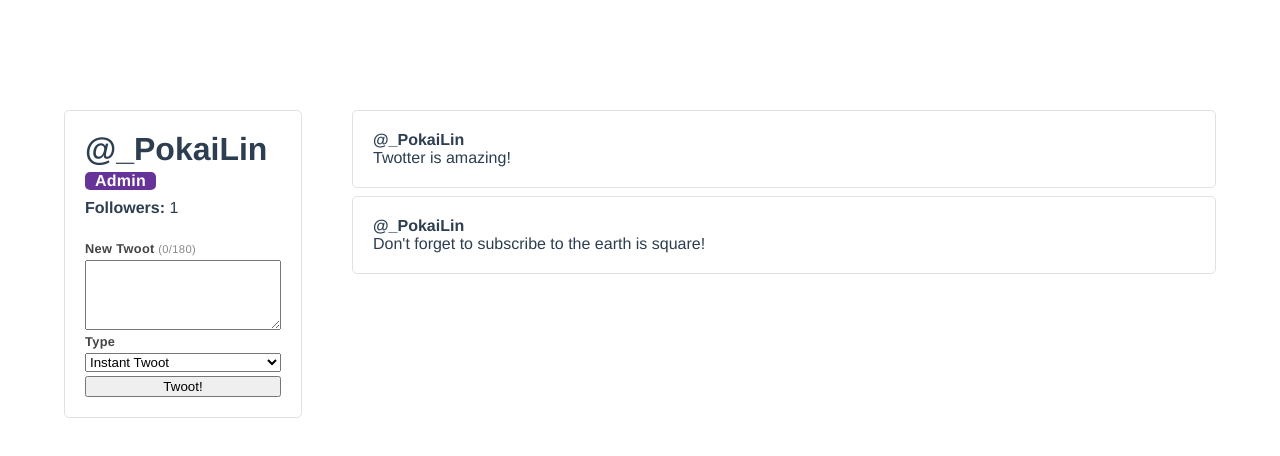
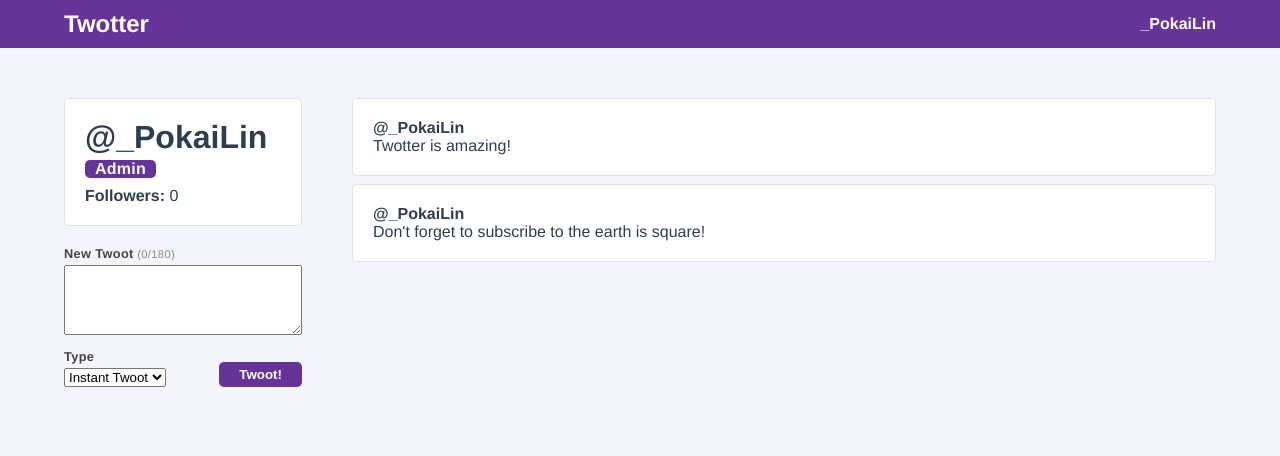
Before and after one commit to pokailin/twotter-tutorial, a Vue app: page / in a window 1280 px wide. Shown: the top 456 px of the page. Built offline with nearby package versions, Linux system fonts and the light colour scheme.

Commit message:
refactoring
move create twoot panel into its own file

```diff
--- a/src/App.vue
+++ b/src/App.vue
@@ -1,5 +1,11 @@
 <template>
-  <UserProfile />
+  <div id="app">
+    <nav>
+      <div class="navigation__logo">Twotter</div>
+      <div class="navigation__user">{{ user.username }}</div>
+    </nav>
+    <UserProfile />
+  </div>
 </template>
 
 <script>
@@ -8,10 +14,12 @@ import UserProfile from './components/UserProfile.vue';
 export default {
   name: 'App',
   components: { UserProfile },
-  methods: {
-    followUser() {
-      this.followers++;
-    },
+  data() {
+    return {
+      user: {
+        username: '_PokaiLin',
+      },
+    };
   },
 };
 </script>
@@ -21,9 +29,28 @@ export default {
   font-family: Avenir, Helvetica, Arial, sans-serif;
   -webkit-font-smoothing: antialiased;
   -moz-osx-font-smoothing: grayscale;
+  min-height: 100vh;
   color: #2c3e50;
-  margin-top: 60px;
   display: flex;
   flex-direction: column;
+  background-color: #f3f5fa;
+
+  nav {
+    display: flex;
+    align-items: center;
+    justify-content: space-between;
+    padding: 10px 5%;
+    background-color: rebeccapurple;
+    color: white;
+
+    .navigation__logo {
+      font-weight: bold;
+      font-size: 24px;
+    }
+
+    .navigation__user {
+      font-weight: bold;
+    }
+  }
 }
 </style>
--- /dev/null
+++ b/src/components/CreateTwootPanel.vue
@@ -0,0 +1,123 @@
+<template>
+  <form
+    class="create-twoot-panel"
+    @submit.prevent="createNewTwoot"
+    :class="{ '--exceeded-char-limit': exceededCharCount }"
+  >
+    <label for="newTwoot">
+      <strong>New Twoot</strong>
+      <span class="new-twoot__character-count">
+        ({{ newTwootCharacterCount }}/{{ twootCharacterLimit }})
+      </span>
+    </label>
+    <textarea id="newTwoot" rows="4" v-model="newTwootContent"></textarea>
+
+    <p :class="{ 'exceeded-char-limit-message': exceededCharacterCount }" v-if="exceededCharacterCount">
+      Twoots may not exceed 180 characters...
+    </p>
+
+    <div class="create-twoot-panel__submit">
+      <div class="create-twoot-type">
+        <label for="newTwootType"><strong>Type</strong></label>
+        <select id="newTwootType" v-model="selectedTwootType">
+          <option v-for="option in twootTypes" :key="option.value" :value="option.value">
+            {{ option.name }}
+          </option>
+        </select>
+      </div>
+
+      <button :disabled="exceededCharacterCount">Twoot!</button>
+    </div>
+  </form>
+</template>
+
+<script>
+export default {
+  name: 'CreateTwootPanel',
+  data() {
+    return {
+      twootCharacterLimit: 180,
+      newTwootContent: '',
+      selectedTwootType: 'instant',
+      twootTypes: [
+        { value: 'instant', name: 'Instant Twoot' },
+        { value: 'draft', name: 'Draft' },
+      ],
+    };
+  },
+  computed: {
+    newTwootCharacterCount() {
+      return this.newTwootContent.length;
+    },
+    exceededCharacterCount() {
+      return this.newTwootContent.length > this.twootCharacterLimit;
+    },
+  },
+  methods: {
+    createNewTwoot() {
+      if (this.newTwootContent && this.selectedTwootType !== 'draft') {
+        this.$emit('add-twoot', this.newTwootContent);
+        this.newTwootContent = '';
+      }
+    },
+  },
+};
+</script>
+
+<style lang="scss" scoped>
+.create-twoot-panel,
+.create-twoot-type {
+  display: flex;
+  flex-direction: column;
+  gap: 0.25rem;
+}
+
+.create-twoot-panel label,
+.create-twoot-type label {
+  font-size: 0.8rem;
+  color: #444;
+  letter-spacing: 0.35px;
+}
+
+.create-twoot-panel {
+  margin-right: 50px;
+  padding-top: 20px;
+
+  textarea {
+    padding: 4px 8px;
+  }
+
+  &.--exceeded-character-count {
+    textarea {
+      color: red;
+    }
+  }
+
+  .new-twoot__character-count {
+    color: #888;
+    font-size: 0.7rem;
+  }
+
+  .exceeded-char-limit-message {
+    color: red;
+    font-size: 0.65rem;
+    margin: 0;
+  }
+
+  .create-twoot-panel__submit {
+    display: flex;
+    justify-content: space-between;
+    margin: 10px 0;
+
+    button {
+      padding: 5px 20px;
+      margin: auto 0 0 0;
+      border-radius: 5px;
+      border: none;
+      background-color: rebeccapurple;
+      color: white;
+      font-weight: 700;
+    }
+  }
+}
+</style>
--- a/src/components/TwootItem.vue
+++ b/src/components/TwootItem.vue
@@ -1,5 +1,5 @@
 <template>
-  <div class="twoot-item" @click="favoriteTwoot(twoot.id)">
+  <div class="twoot-item">
     <div class="user-profile__twoot">
       <div class="twoot-item__user">@{{ username }}</div>
     </div>
@@ -20,11 +20,6 @@ export default {
     twoot: {
       type: Object,
       required: true,
-    },
-  },
-  methods: {
-    favoriteTwoot(id) {
-      this.$emit('favorite', id);
     },
   },
 };
--- a/src/components/UserProfile.vue
+++ b/src/components/UserProfile.vue
@@ -1,40 +1,12 @@
 <template>
   <div class="user-profile">
-    <div class="user-profile__user-panel">
-      <h1 class="user-profile__username">@{{ user.username }}</h1>
-      <div v-if="user.isAdmin" class="user-profile__admin-badge">Admin</div>
-      <div class="user-profile__follower-count"><strong>Followers: </strong> {{ followers }}</div>
-      <form
-        class="user-profile__create-twoot"
-        @submit.prevent="createNewTwoot"
-        :class="{ '--exceeded-character-count': exceededCharacterCount }"
-      >
-        <label for="newTwoot">
-          <strong>New Twoot</strong>
-          <span class="new-twoot__character-count">
-            ({{ newTwootCharacterCount }}/{{ twootCharacterLimit }})
-          </span>
-        </label>
-        <textarea id="newTwoot" rows="4" v-model="newTwootContent"></textarea>
-
-        <p
-          :class="{ 'exceeded-char-limit-message': exceededCharacterCount }"
-          v-if="exceededCharacterCount"
-        >
-          Twoots may not exceed 180 characters...
-        </p>
-
-        <div class="user-profile__create-twoot-type">
-          <label for="newTwootType"><strong>Type</strong></label>
-          <select id="newTwootType" v-model="selectedTwootType">
-            <option v-for="option in twootTypes" :key="option.value" :value="option.value">
-              {{ option.name }}
-            </option>
-          </select>
-        </div>
-
-        <button :disabled="exceededCharacterCount">Twoot!</button>
-      </form>
+    <div class="user-profile__sidebar">
+      <div class="user-profile__user-panel">
+        <h1 class="user-profile__username">@{{ user.username }}</h1>
+        <div v-if="user.isAdmin" class="user-profile__admin-badge">Admin</div>
+        <div class="user-profile__follower-count"><strong>Followers: </strong> {{ followers }}</div>
+      </div>
+      <CreateTwootPanel @add-twoot="addTwoot" />
     </div>
     <div class="user-profile__twoots-wrapper">
       <TwootItem
@@ -50,22 +22,13 @@
 
 <script>
 import TwootItem from './TwootItem.vue';
+import CreateTwootPanel from './CreateTwootPanel.vue';
 
 export default {
   name: 'UserProfile',
-  components: { TwootItem },
+  components: { TwootItem, CreateTwootPanel },
   data() {
     return {
-      newTwootContent: '',
-      selectedTwootType: 'instant',
-      twootCharacterLimit: 180,
-      twootTypes: [
-        { value: 'instant', name: 'Instant Twoot' },
-        {
-          value: 'draft',
-          name: 'Draft',
-        },
-      ],
       followers: 0,
       user: {
         id: 1,
@@ -81,38 +44,11 @@ export default {
       },
     };
   },
-  watch: {
-    followers(newFollowerCount, oldFollowerCount) {
-      if (oldFollowerCount < newFollowerCount) {
-        console.log(`${this.user.username} has gained a new follower.`);
-      }
+  methods: {
+    addTwoot(newTwootContent) {
+      const twoots = this.user.twoots;
+      this.user.twoots = [...twoots, { id: twoots.length + 1, content: newTwootContent }];
     },
-  },
-  computed: {
-    newTwootCharacterCount() {
-      return this.newTwootContent.length;
-    },
-    exceededCharacterCount() {
-      return this.newTwootContent.length > this.twootCharacterLimit;
-    },
-  },
-  methods: {
-    followUser() {
-      this.followers++;
-    },
-    toggleFavorite(id) {
-      console.log(`Favorited twoot #${id}`);
-    },
-    createNewTwoot() {
-      if (this.newTwootContent && this.selectedTwootType !== 'draft') {
-        const twoots = this.user.twoots;
-        this.user.twoots = [...twoots, { id: twoots.length + 1, content: this.newTwootContent }];
-      }
-      this.newTwootContent = '';
-    },
-  },
-  mounted() {
-    this.followUser();
   },
 };
 </script>
@@ -125,6 +61,7 @@ export default {
   padding: 50px 5%;
 
   .user-profile__user-panel {
+    background-color: #fff;
     height: fit-content;
     display: flex;
     flex-direction: column;
@@ -148,45 +85,6 @@ export default {
       font-weight: 600;
       letter-spacing: 0.25px;
     }
-
-    .user-profile__create-twoot,
-    .user-profile__create-twoot-type {
-      display: flex;
-      flex-direction: column;
-      gap: 0.25rem;
-    }
-
-    .user-profile__create-twoot label,
-    .user-profile__create-twoot-type label {
-      font-size: 0.8rem;
-      color: #444;
-      letter-spacing: 0.35px;
-    }
-
-    .user-profile__create-twoot {
-      padding-top: 20px;
-
-      textarea {
-        padding: 4px 8px;
-      }
-
-      &.--exceeded-character-count {
-        textarea {
-          color: red;
-        }
-      }
-
-      .new-twoot__character-count {
-        color: #888;
-        font-size: 0.7rem;
-      }
-
-      .exceeded-char-limit-message {
-        color: red;
-        font-size: 0.65rem;
-        margin: 0;
-      }
-    }
   }
 
   .user-profile__twoots-wrapper {
--- a/src/styles/base.scss
+++ b/src/styles/base.scss
@@ -5,4 +5,5 @@
 
 body {
   margin: 0;
+  background-color: #fafafa;
 }
```
Also changed, not shown: src/assets/users.json (added, +16 -0 lines).
